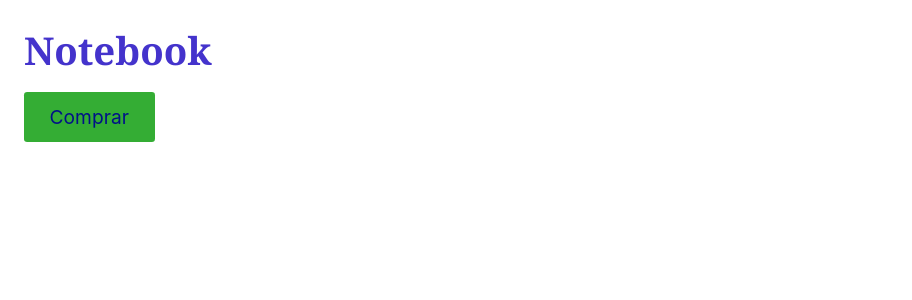
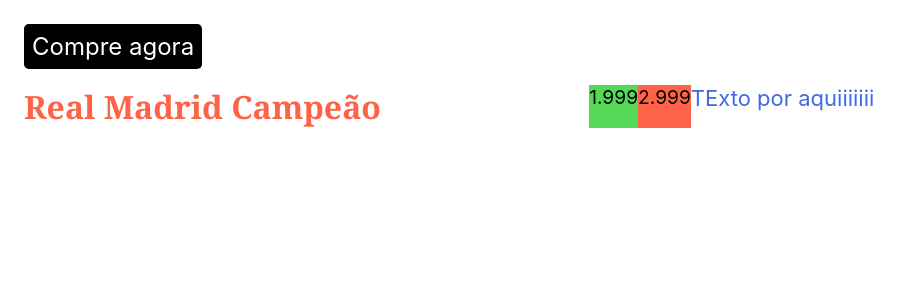
Before and after one commit to Kelvin-Jesus/react-completo, a React (Create React App) app: page / in a window 1280 px wide. Shown: the top 300 px of the page, without its empty margins (0-912 px from the left). Built offline with nearby package versions, Linux system fonts and the light colour scheme.

Commit message:
new-class: 0503-styled-components

```diff
--- a/package.json
+++ b/package.json
@@ -9,6 +9,7 @@
     "react": "^17.0.2",
     "react-dom": "^17.0.2",
     "react-scripts": "4.0.3",
+    "styled-components": "^5.3.5",
     "web-vitals": "^1.1.2"
   },
   "scripts": {
--- a/src/04-css/0502-css-modules/App.js
+++ b/src/04-css/0502-css-modules/App.js
@@ -3,7 +3,7 @@
 
 const App = () => {
     return (
-        <div >
+        <div className={styles.titulo}>
             <Produto />
         </div>
     );
--- /dev/null
+++ b/src/04-css/0503-styled-components/App.js
@@ -0,0 +1,53 @@
+import React from 'react';
+import styled from 'styled-components';
+
+const Title = styled.h1`
+    font-size: 2rem;
+    color: tomato;
+    flex: 1;
+`
+
+const Container = styled.div`
+    display: flex;
+`;
+
+const Paragraph = styled.p`
+    font-size: 1.375rem;
+    color: royalblue;
+    flex: 1;
+`;
+
+const Price = styled.p`
+    background: ${(props) => props.cor};
+`;
+
+const Buy = styled.button`
+    background: ${({ active }) => active ? 'green' : 'black'};
+    font-size: 1.5rem;
+    color: #fff;
+    border-radius: .3rem;
+    padding: .5rem;
+    &:hover, &:focus {
+        background-color: #fff;
+        border: #000;
+    }
+`;
+
+const App = () => {
+
+    const [ active, setActive ] = React.useState();
+
+    return (
+        <div>
+            <Buy active={active} onClick={() => setActive(!active)}>Compre agora</Buy>
+            <Container>
+                <Title>Real Madrid Campeão</Title>
+                <Price cor="#53d956">1.999</Price>
+                <Price cor="tomato">2.999</Price>
+                <Paragraph >TExto por aquiiiiiii</Paragraph>
+            </Container>
+        </div>
+    );
+}
+
+export default App;
--- a/src/index.js
+++ b/src/index.js
@@ -1,7 +1,7 @@
 import React from 'react';
 import ReactDOM from 'react-dom';
 import './App.css';
-import App from './04-css/0502-css-modules/App';
+import App from './04-css/0503-styled-components/App';
 // import App from './App';
 
 ReactDOM.render(
```
Also changed, not shown: src/04-css/0503-styled-components/components/Produto.js (renamed from src/04-css/0502-css-modules/components/Produto.js), src/04-css/0503-styled-components/components/Produto.module.css (renamed from src/04-css/0502-css-modules/components/Produto.module.css), 1 other file (tests, documents, lock files or other folders).
